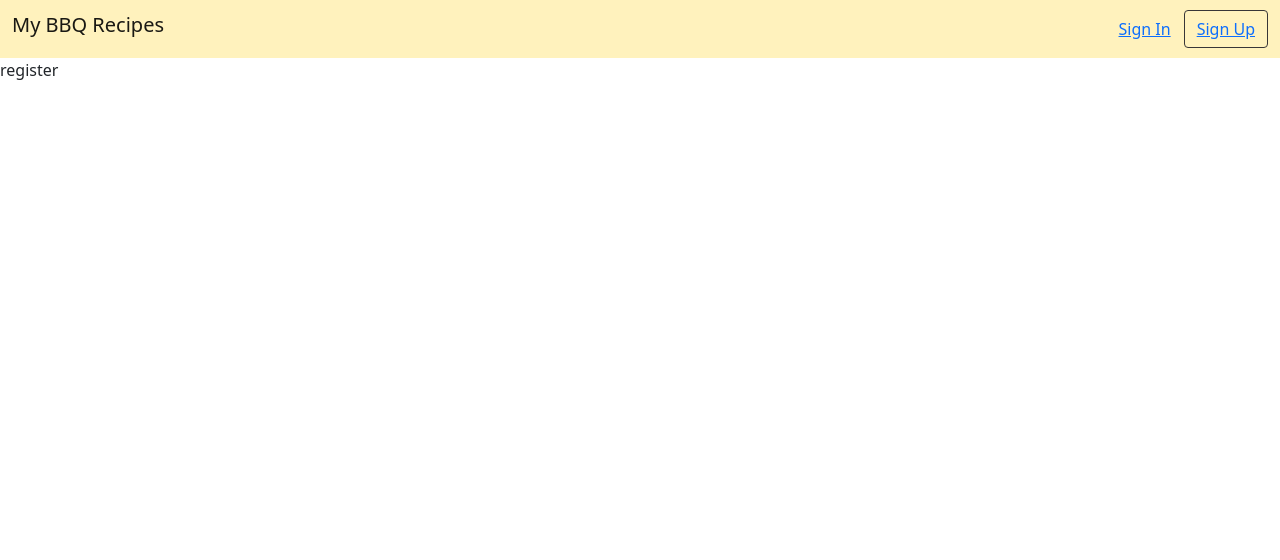
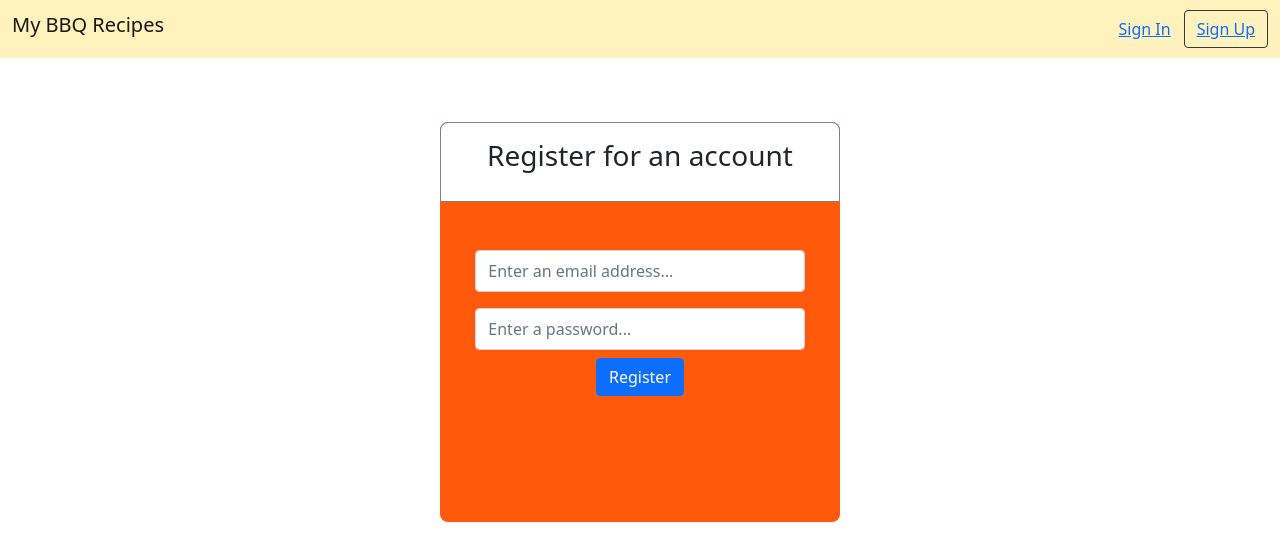
Before and after one commit to ksentak/bbq-recipes, a Vue app in the folder front-end/: page /register in a window 1280 px wide. Shown: the top 560 px of the page. Built offline with nearby package versions, Linux system fonts and the light colour scheme; no server answers.

Commit message:
register user

```diff
--- a/front-end/src/router/index.js
+++ b/front-end/src/router/index.js
@@ -1,6 +1,5 @@
 import { createRouter, createWebHistory } from 'vue-router';
 import Home from '../views/Home.vue';
-import About from '../views/About.vue';
 
 const routes = [
   {
@@ -28,9 +27,9 @@ const routes = [
     component: () => import('@/views/Register.vue')
   },
   {
-    path: '/about',
-    name: 'About',
-    component: About
+    path: '/dashboard',
+    name: 'Dashboard',
+    component: () => import('@/views/Dashboard.vue')
   }
 ];
 
--- a/front-end/src/store/index.js
+++ b/front-end/src/store/index.js
@@ -1,10 +1,29 @@
 import { createStore } from 'vuex';
+import firebase from 'firebase/app';
+import 'firebase/auth';
 
 export default createStore({
   state: {
-    user: ''
+    user: {}
   },
-  mutations: {},
-  actions: {},
+  mutations: {
+    setUser: (state, user) => (state.user = user)
+  },
+  actions: {
+    async createUser({ commit }, user) {
+      const email = user.email;
+      const password = user.password;
+      // Firebase function to create new user
+      try {
+        const userCredential = await firebase
+          .auth()
+          .createUserWithEmailAndPassword(email, password);
+        console.log(userCredential);
+        commit('setUser', user);
+      } catch (e) {
+        console.log(e);
+      }
+    }
+  },
   modules: {}
 });
--- a/front-end/src/views/About.vue
+++ /dev/null
@@ -1,5 +0,0 @@
-<template>
-  <div class="about">
-    <h1>This is an about page</h1>
-  </div>
-</template>
--- /dev/null
+++ b/front-end/src/views/Dashboard.vue
@@ -0,0 +1,11 @@
+<template>
+  <div class="dashboard">
+    <h1>This is the dashboard page</h1>
+  </div>
+</template>
+
+<script>
+export default {
+  name: 'Dashboard'
+};
+</script>
--- a/front-end/src/views/Login.vue
+++ b/front-end/src/views/Login.vue
@@ -54,7 +54,7 @@ export default {
 };
 </script>
 
-<style>
+<style scoped>
 .container {
   height: 25rem;
   width: 25rem;
--- a/front-end/src/views/Register.vue
+++ b/front-end/src/views/Register.vue
@@ -1,13 +1,98 @@
 <template>
   <div class="register">
-    register
+    <div class="container">
+      <div class="login-header">
+        <h3 class="text-center mt-3">Register for an account</h3>
+      </div>
+      <form @submit.prevent="createUser">
+        <div class="row formRow1">
+          <div class="col-10 offset-1">
+            <input
+              v-model="newUserEmail"
+              type="email"
+              name="email"
+              class="form-control py-2"
+              placeholder="Enter an email address..."
+            />
+          </div>
+        </div>
+        <div class="row formRow2">
+          <div class="col-10 offset-1">
+            <input
+              v-model="newUserPassword"
+              type="password"
+              name="password"
+              class="form-control py-2"
+              placeholder="Enter a password..."
+            />
+          </div>
+        </div>
+        <div class="row formRow3">
+          <div class="col-12 text-center">
+            <button class="btn btn-primary" type="submit">Register</button>
+          </div>
+        </div>
+      </form>
+    </div>
   </div>
 </template>
 
 <script>
 export default {
-  name: 'Register'
+  name: 'Register',
+  data() {
+    return {
+      newUserEmail: '',
+      newUserPassword: ''
+    };
+  },
+  methods: {
+    async createUser() {
+      const newUser = {
+        email: this.newUserEmail,
+        password: this.newUserPassword
+      };
+      await this.$store.dispatch('createUser', newUser);
+    }
+  }
 };
 </script>
 
-<style></style>
+<style scoped>
+.container {
+  height: 25rem;
+  width: 25rem;
+  padding: 0;
+  justify-content: center;
+  align-items: center;
+  background-color: #ff590b;
+  margin-top: 4rem;
+  border-radius: 0.5rem;
+}
+
+.login-header {
+  margin: 0;
+  padding: 0;
+  background-color: white;
+  height: 5rem;
+  width: 25rem;
+  border: 1px solid gray;
+  border-radius: 0.5rem 0.5rem 0 0;
+}
+
+.login-header h1 {
+  text-align: center;
+}
+
+.formRow1 {
+  margin-top: 3rem;
+}
+
+.formRow2 {
+  margin-top: 1rem;
+}
+
+.formRow3 {
+  margin-top: 0.5rem;
+}
+</style>
```
